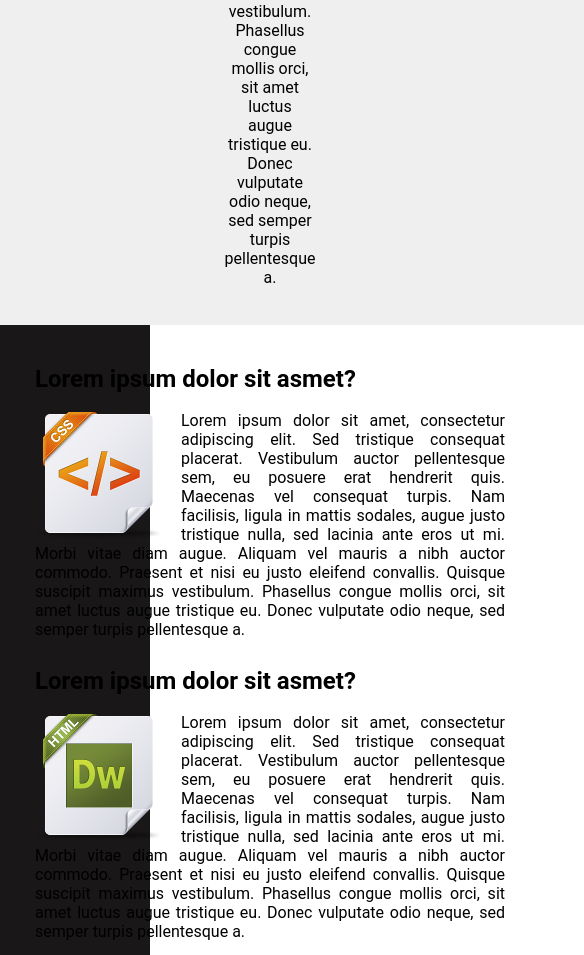
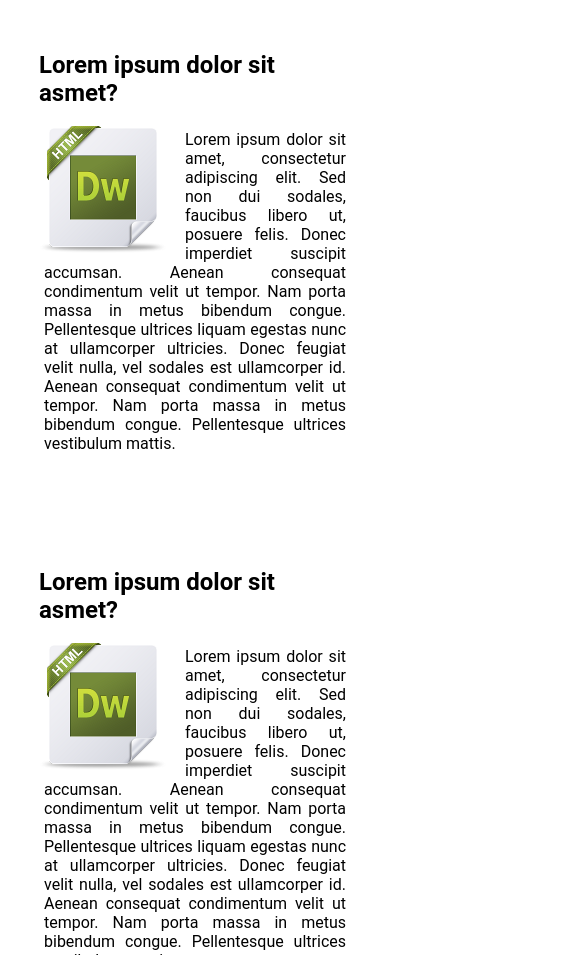
Before and after one commit to thuyfc/ncc, a plain HTML site: page index.html in a window 390 px wide. Shown: the part 1045-2000 px from the top of the page, 584 px wide, since content can reach past the window. Drawn offline with Linux system fonts and the light colour scheme.

Commit message:
reResponsive

```diff
--- a/index.html
+++ b/index.html
@@ -53,19 +53,19 @@
             <div class="text-items">
               <div class="list-icon">
                 <h2>Lorem ipsum dolor sit asmet?</h2>
+
                 <div>
-                  <img class="text-icons" src="img/css-icon.png" alt="css" />
+                  <img class="text-icons" src="img/html-icon.png" alt="css" />
                   <div class="text-align">
                     Lorem ipsum dolor sit amet, consectetur adipiscing elit. Sed
-                    tristique consequat placerat. Vestibulum auctor pellentesque
-                    sem, eu posuere erat hendrerit quis. Maecenas vel consequat
-                    turpis. Nam facilisis, ligula in mattis sodales, augue justo
-                    tristique nulla, sed lacinia ante eros ut mi. Morbi vitae
-                    diam augue. Aliquam vel mauris a nibh auctor commodo.
-                    Praesent et nisi eu justo eleifend convallis. Quisque
-                    suscipit maximus vestibulum. Phasellus congue mollis orci,
-                    sit amet luctus augue tristique eu. Donec vulputate odio
-                    neque, sed semper turpis pellentesque a.
+                    non dui sodales, faucibus libero ut, posuere felis. Donec
+                    imperdiet suscipit accumsan. Aenean consequat condimentum
+                    velit ut tempor. Nam porta massa in metus bibendum congue.
+                    Pellentesque ultrices liquam egestas nunc at ullamcorper
+                    ultricies. Donec feugiat velit nulla, vel sodales est
+                    ullamcorper id. Aenean consequat condimentum velit ut
+                    tempor. Nam porta massa in metus bibendum congue.
+                    Pellentesque ultrices vestibulum mattis.
                   </div>
                 </div>
               </div>
@@ -76,15 +76,14 @@
                   <img class="text-icons" src="img/html-icon.png" alt="css" />
                   <div class="text-align">
                     Lorem ipsum dolor sit amet, consectetur adipiscing elit. Sed
-                    tristique consequat placerat. Vestibulum auctor pellentesque
-                    sem, eu posuere erat hendrerit quis. Maecenas vel consequat
-                    turpis. Nam facilisis, ligula in mattis sodales, augue justo
-                    tristique nulla, sed lacinia ante eros ut mi. Morbi vitae
-                    diam augue. Aliquam vel mauris a nibh auctor commodo.
-                    Praesent et nisi eu justo eleifend convallis. Quisque
-                    suscipit maximus vestibulum. Phasellus congue mollis orci,
-                    sit amet luctus augue tristique eu. Donec vulputate odio
-                    neque, sed semper turpis pellentesque a.
+                    non dui sodales, faucibus libero ut, posuere felis. Donec
+                    imperdiet suscipit accumsan. Aenean consequat condimentum
+                    velit ut tempor. Nam porta massa in metus bibendum congue.
+                    Pellentesque ultrices liquam egestas nunc at ullamcorper
+                    ultricies. Donec feugiat velit nulla, vel sodales est
+                    ullamcorper id. Aenean consequat condimentum velit ut
+                    tempor. Nam porta massa in metus bibendum congue.
+                    Pellentesque ultrices vestibulum mattis.
                   </div>
                 </div>
               </div>
@@ -92,18 +91,17 @@
                 <h2>Lorem ipsum dolor sit asmet?</h2>
 
                 <div>
-                  <img class="text-icons" src="img/url-icon.png" alt="css" />
+                  <img class="text-icons" src="img/html-icon.png" alt="css" />
                   <div class="text-align">
                     Lorem ipsum dolor sit amet, consectetur adipiscing elit. Sed
-                    tristique consequat placerat. Vestibulum auctor pellentesque
-                    sem, eu posuere erat hendrerit quis. Maecenas vel consequat
-                    turpis. Nam facilisis, ligula in mattis sodales, augue justo
-                    tristique nulla, sed lacinia ante eros ut mi. Morbi vitae
-                    diam augue. Aliquam vel mauris a nibh auctor commodo.
-                    Praesent et nisi eu justo eleifend convallis. Quisque
-                    suscipit maximus vestibulum. Phasellus congue mollis orci,
-                    sit amet luctus augue tristique eu. Donec vulputate odio
-                    neque, sed semper turpis pellentesque a.
+                    non dui sodales, faucibus libero ut, posuere felis. Donec
+                    imperdiet suscipit accumsan. Aenean consequat condimentum
+                    velit ut tempor. Nam porta massa in metus bibendum congue.
+                    Pellentesque ultrices liquam egestas nunc at ullamcorper
+                    ultricies. Donec feugiat velit nulla, vel sodales est
+                    ullamcorper id. Aenean consequat condimentum velit ut
+                    tempor. Nam porta massa in metus bibendum congue.
+                    Pellentesque ultrices vestibulum mattis.
                   </div>
                 </div>
               </div>
--- a/style.css
+++ b/style.css
@@ -122,8 +122,6 @@
   text-align: justify;
   font-size: 16px;
   margin-top: 18px;
-  /* width: 326px;
-  height: 113px; */
 }
 
 .main-bottom {
@@ -155,3 +153,68 @@
     justify-content: center;
   }
 }
+@media only screen and (max-width: 1200px) {
+  .text-items {
+    flex-direction: column;
+    align-items: center;
+    gap: 50px;
+  }
+
+  .main-bottom > div {
+    justify-content: center;
+  }
+  .summary-content {
+    padding: 0px 0px;
+  }
+}
+@media only screen and (max-width: 420px) {
+  .text-items {
+    flex-direction: column;
+    align-items: center;
+    gap: 50px;
+    width: 90%;
+  }
+}
+@media only screen and (max-width: 820px) {
+  .text-items {
+    flex-direction: column;
+    align-items: center;
+    gap: 50px;
+    width: 80%;
+  }
+  .content {
+    width: 100%;
+  }
+  .summary {
+    width: 100%;
+  }
+  .list-icon {
+    width: 100%;
+    height: auto;
+    padding: 5px 5px 5px 5px;
+  }
+  .main-bottom > div {
+    justify-content: center;
+  }
+  .text-align {
+    padding: 5px 5px 25px 5px;
+    margin-bottom: 30px;
+  }
+  .summary-content {
+    padding: 5px 5px 25px 5px;
+  }
+  .menu {
+    display: flex;
+    width: 100%;
+  }
+  .sidebar {
+    width: 100%;
+  }
+  .main {
+    width: 100%;
+  }
+  .wrapper {
+    display: block;
+    width: 100%;
+  }
+}
```
